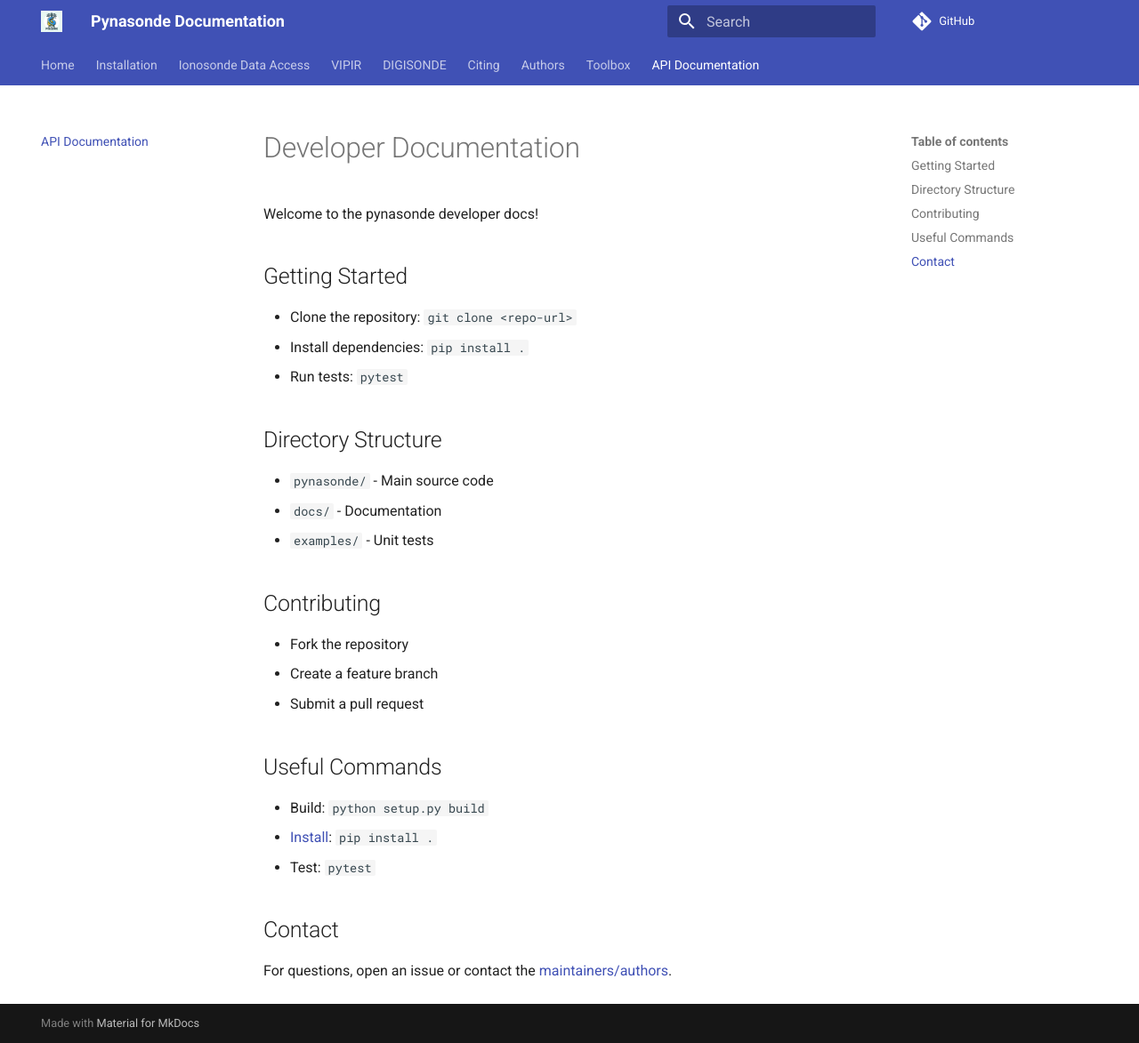
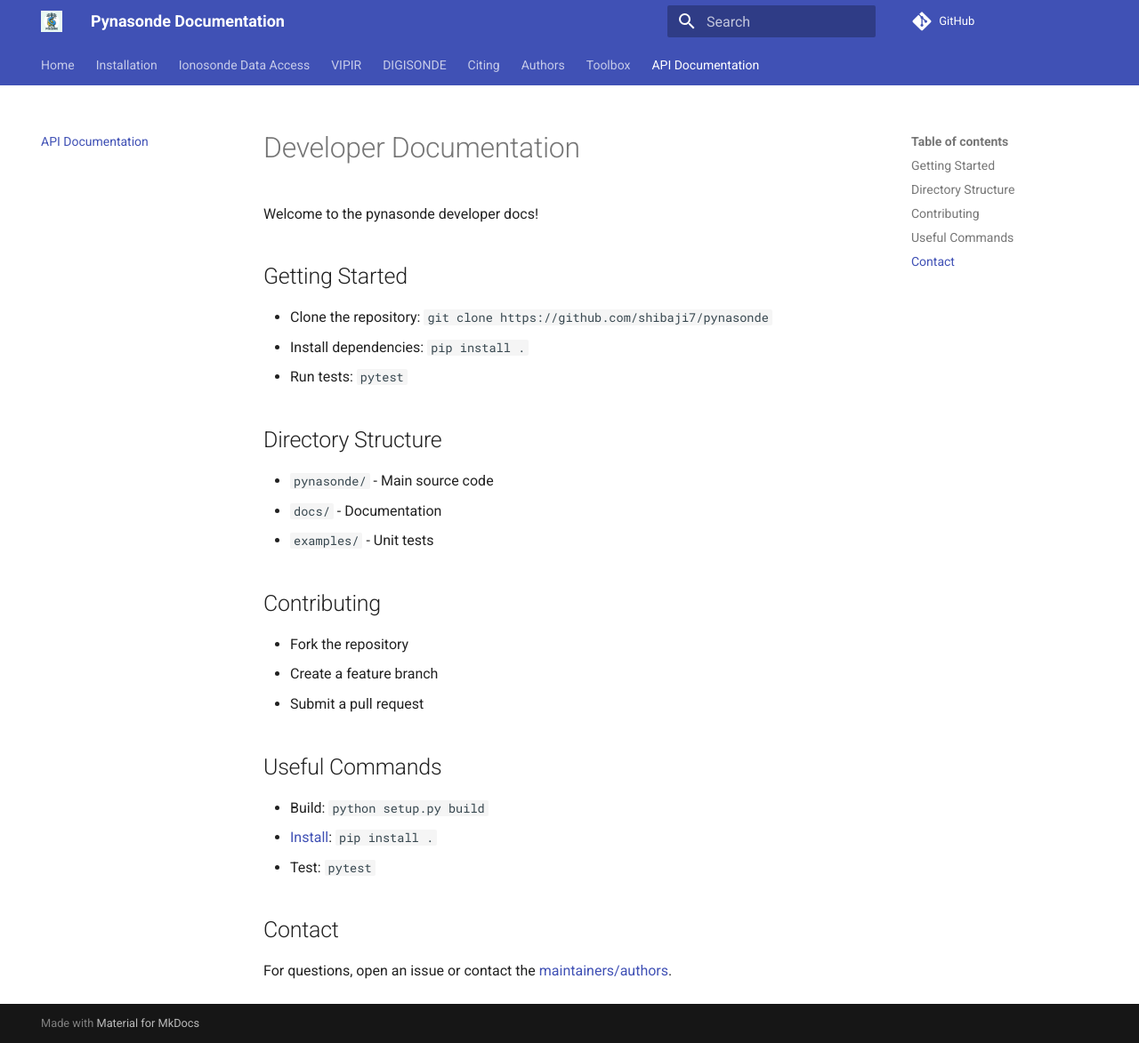
Before and after one commit to shibaji7/pynasonde, an MkDocs documentation site: the page built from docs/dev/index.md, in a window 1280 px wide and 1173 px high. Shown: the whole window at 89% size. Built offline with MkDocs 1.6.1 and Material for MkDocs 9.7.7, drawn with Linux system fonts in a browser that asks for light colours; comment, search, counter and statistics services are not loaded; some of the changed lines change nothing that is shown.

Commit message:
Updated docstrings

```diff
--- a/docs/dev/index.md
+++ b/docs/dev/index.md
@@ -3,7 +3,7 @@
 Welcome to the pynasonde developer docs!
 
 ## Getting Started
-- Clone the repository: `git clone <repo-url>`
+- Clone the repository: `git clone https://github.com/shibaji7/pynasonde`
 - Install dependencies: `pip install .`
 - Run tests: `pytest`
 
--- a/docs/requirements.txt
+++ b/docs/requirements.txt
@@ -35,11 +35,11 @@ MarkupSafe==2.1.2
 matplotlib==3.7.0
 mdurl==0.1.2
 mergedeep==1.3.4
-mkdocs==1.4.3
+mkdocs>=1.5
 mkdocs-autorefs==0.4.1
-mkdocs-material==9.1.12
+mkdocs-material>=9.5
 mkdocs-material-extensions==1.1.1
-mkdocstrings==0.21.2
+mkdocstrings>=0.24
 mkdocstrings-python==1.0.0
 more-itertools==9.0.0
 mypy-extensions==1.0.0
```
